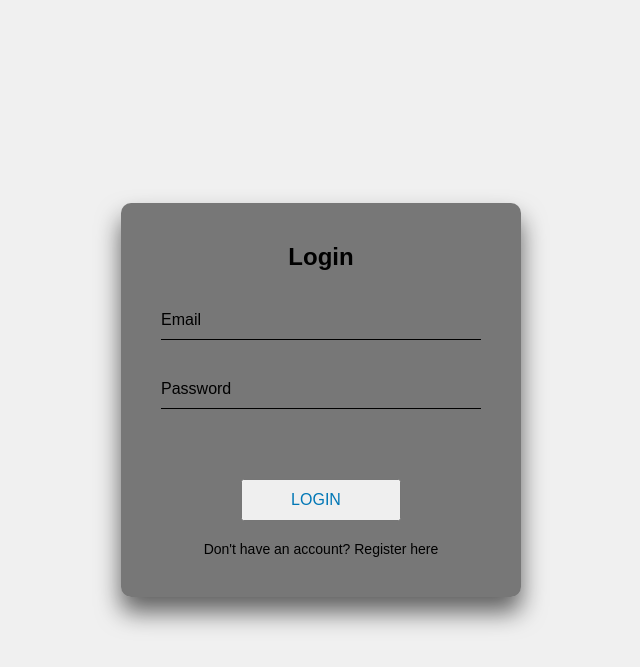
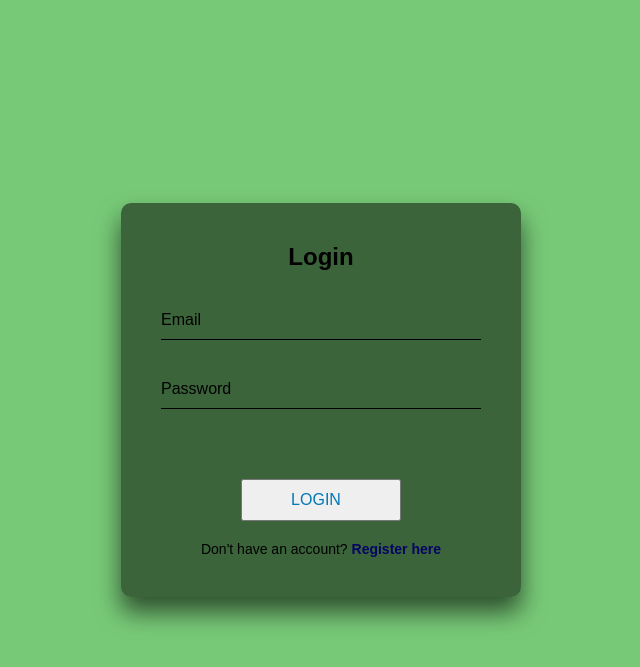
Before and after one commit to Afrahaden/JomoBot, a Django app: page / in a window 1280 px wide. Shown: the top 667 px of the page, without its empty margins (319-959 px from the left). Run offline with Django 4.2, Linux system fonts and the light colour scheme; parts of the project's set-up code (start-up, migrations or seed data) failed here and were passed over.

Commit message:
forms update

```diff
--- a/templates/login.html
+++ b/templates/login.html
@@ -8,6 +8,9 @@
     <link rel="icon" type="image/png" href="{% static 'img/jkuat-logo.png' %}">
     <link rel="stylesheet" href="{% static 'style.css' %}">
     <style>
+        body{
+            background-color: rgb(119, 201, 119);
+        }
         .login-box{
             position: absolute;
             top: 50%;
@@ -129,7 +132,7 @@
                 <label for="password">Password</label>
             </div>
             <button type="submit">Login</button>
-            <a href="{% url 'signup' %}" class="register-link">Don't have an account? Register here</a>
+            <a href="{% url 'signup' %}" class="register-link" style="text-decoration: none;">Don't have an account? <b style="color: rgb(5, 5, 100);">Register here</b></a>
         </form>
     </div>
 </body>
--- a/templates/signup.html
+++ b/templates/signup.html
@@ -8,6 +8,9 @@
     <link rel="icon" type="image/png" href="{% static 'img/jkuat-logo.png' %}">
     <link rel="stylesheet" href="{% static 'style.css' %}">
     <style>
+        body{
+            background-color: rgb(119, 201, 119);
+        }
         /* Your existing styles */
           .signup-box{
             position: absolute;
@@ -143,7 +146,7 @@
             {% endfor %}
 
             <button type="submit">Signup</button>
-            <a href="{% url 'login' %}" class="login-link">Already have an account? Login here</a>
+            <a href="{% url 'login' %}" class="login-link">Already have an account? <strong style="color: rgb(5, 5, 100);">Login here</strong></a>
         </form>
     </div>
 </body>
```
